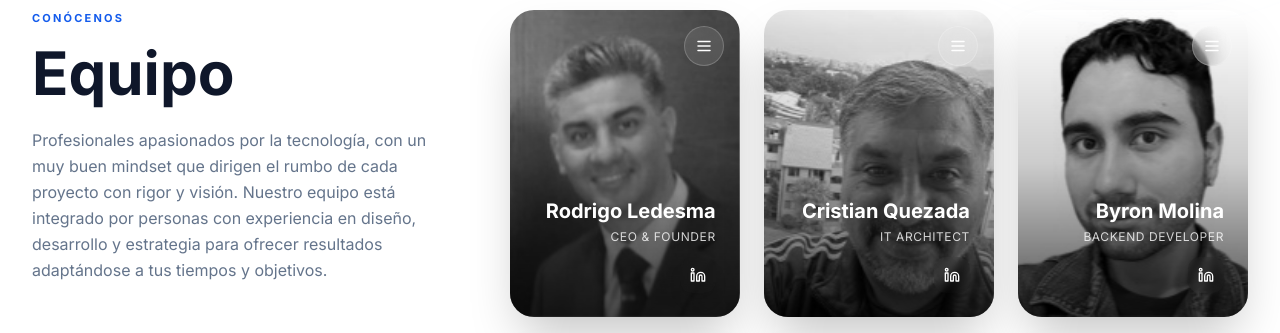
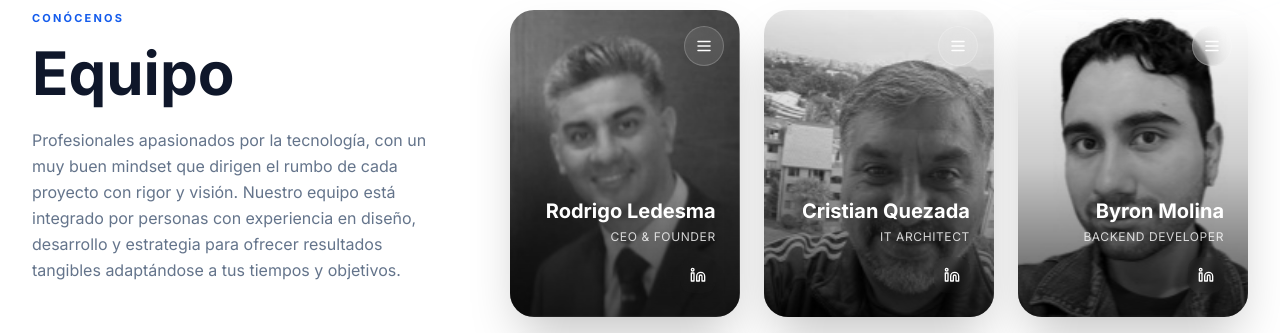
Before and after one commit to asinomas/paginaultima, a React (Vite) app in the folder Pagina_ultima/: page / in a window 1280 px wide. Shown: the part 7020-7353 px from the top of the page. Built offline with nearby package versions, Linux system fonts and the light colour scheme; no server answers.

Commit message:
Update AboutDetail.tsx

```diff
--- a/Pagina_ultima/src/components/AboutDetail.tsx
+++ b/Pagina_ultima/src/components/AboutDetail.tsx
@@ -158,7 +158,7 @@ const AboutDetail: React.FC<AboutDetailProps> = ({ onContactClick, onNavigate })
 
             <p className="text-slate-500 text-base leading-relaxed font-normal">
             Profesionales apasionados por la tecnología, con un muy buen mindset que dirigen el rumbo de cada proyecto con rigor y visión.
-            Nuestro equipo está integrado por personas con experiencia en diseño, desarrollo y estrategia para ofrecer resultados adaptándose a tus tiempos y objetivos.
+            Nuestro equipo está integrado por personas con experiencia en diseño, desarrollo y estrategia para ofrecer resultados tangibles adaptándose a tus tiempos y objetivos.
             </p>
           </div>
 
```
